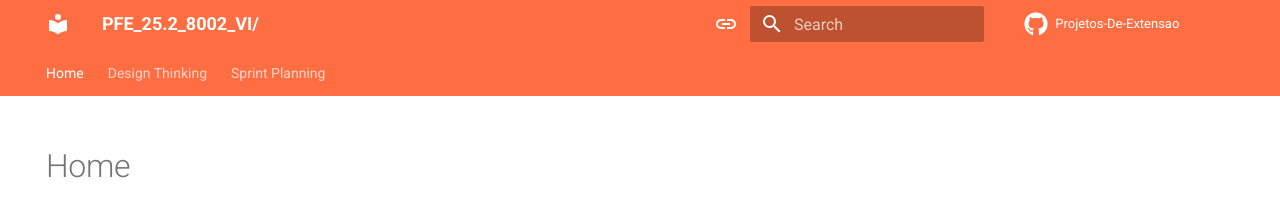
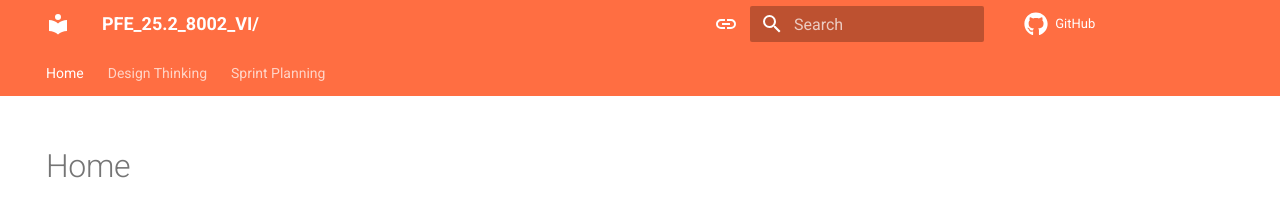
Before and after one commit to Projetos-de-Extensao/PFE_25.2_8002_VI, an MkDocs documentation site: the page built from docs/index.md, in a window 1280 px wide. Shown: the top 208 px of the page. Built offline with MkDocs 1.6.1 and Material for MkDocs 9.7.7, drawn with Linux system fonts in a browser that asks for light colours; comment, search, counter and statistics services are not loaded; some of the changed lines change nothing that is shown.

Commit message:
Update mkdocs.yml

```diff
--- a/mkdocs.yml
+++ b/mkdocs.yml
@@ -1,5 +1,5 @@
 ---
-repo_url: https://projetos-de-extensao.github.io/PFE_25.2_8002_VI/
+repo_url: https://github.com/Projetos-de-Extensao/PFE_25.2_8002_VI.git
 site_name: PFE_25.2_8002_VI/
 
 extra_css:
```
